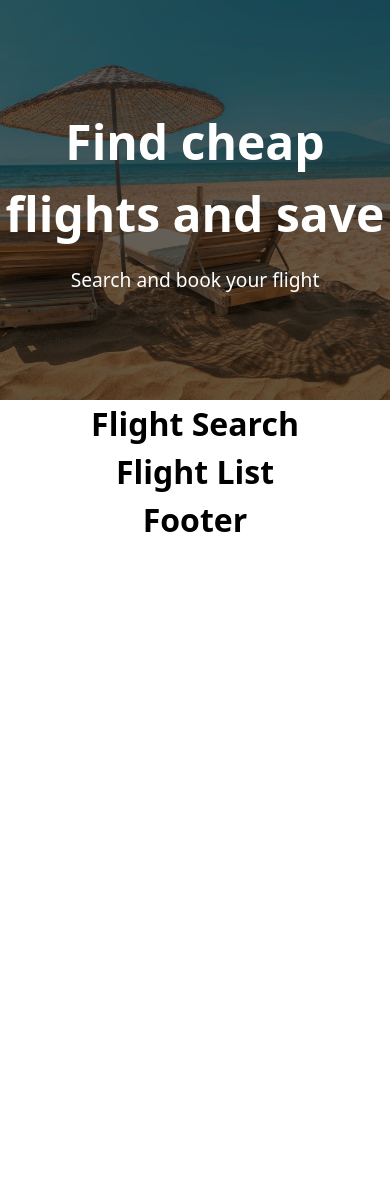
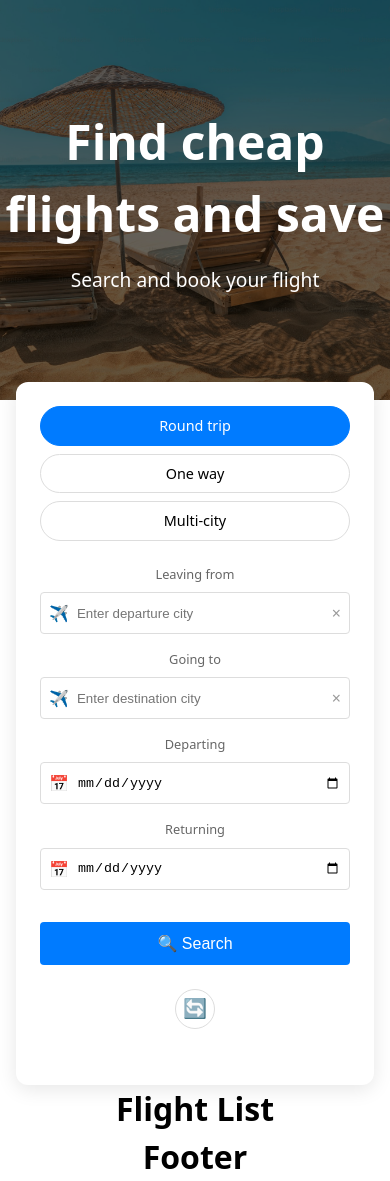
Before and after one commit to HeshamHamshary/FlightHub-Assignment, a React (Vite) app in the folder apps/Frontend/: page / in a window 390 px wide. Before the commit the page ends 844 px from the top, so only its background shows below. Built offline with nearby package versions, Linux system fonts and the light colour scheme.

Commit message:
Started work on FlightSearch component
Added FlightSearch card UI parts. No functionality yet.

```diff
--- a/apps/Frontend/src/App.css
+++ b/apps/Frontend/src/App.css
@@ -63,3 +63,256 @@ html, body {
   z-index: 2;
   position: relative;
 }
+
+/* Flight Search Component Styles */
+.flight-search-container {
+  display: flex;
+  justify-content: center;
+  align-items: flex-start;
+  padding: 0 2rem;
+  margin-top: -100px;
+  position: relative;
+  z-index: 10;
+}
+
+.search-card {
+  background: white;
+  border-radius: 12px;
+  box-shadow: 0 4px 20px rgba(0, 0, 0, 0.1);
+  padding: 2rem;
+  width: 100%;
+  max-width: 1200px;
+  margin-top: 2rem;
+}
+
+/* Navigation tabs */
+.search-tabs {
+  display: flex;
+  gap: 2rem;
+  margin-bottom: 1.5rem;
+  border-bottom: 1px solid #e0e0e0;
+  padding-bottom: 1rem;
+}
+
+.tab {
+  padding: 0.5rem 1rem;
+  cursor: pointer;
+  color: #666;
+  font-weight: 500;
+}
+
+.tab.active {
+  color: #007bff;
+  border-bottom: 2px solid #007bff;
+}
+
+/* Trip type selection */
+.trip-type-section {
+  display: flex;
+  gap: 1rem;
+  margin-bottom: 1.5rem;
+}
+
+.trip-type {
+  padding: 0.5rem 1rem;
+  border: 1px solid #ddd;
+  border-radius: 20px;
+  cursor: pointer;
+  font-size: 0.9rem;
+  background: white;
+}
+
+.trip-type.active {
+  background: #007bff;
+  color: white;
+  border-color: #007bff;
+}
+
+/* Class selection */
+.class-section {
+  margin-bottom: 1.5rem;
+}
+
+.class-selector {
+  padding: 0.5rem 1rem;
+  border: 1px solid #ddd;
+  border-radius: 4px;
+  cursor: pointer;
+  display: inline-block;
+  background: white;
+}
+
+/* Bundle options */
+.bundle-section {
+  display: flex;
+  align-items: center;
+  gap: 1rem;
+  margin-bottom: 1.5rem;
+}
+
+.bundle-button {
+  background: #28a745;
+  color: white;
+  padding: 0.5rem 1rem;
+  border-radius: 20px;
+  cursor: pointer;
+  font-size: 0.9rem;
+}
+
+.bundle-checkbox {
+  display: flex;
+  align-items: center;
+  gap: 0.5rem;
+  font-size: 0.9rem;
+}
+
+/* Search form */
+.search-form {
+  display: grid;
+  grid-template-columns: 1fr auto 1fr 1fr 1fr auto;
+  gap: 1rem;
+  align-items: end;
+  margin-bottom: 1.5rem;
+  background: white;
+}
+
+.form-field {
+  display: flex;
+  flex-direction: column;
+  gap: 0.5rem;
+  background: white;
+}
+
+.form-field label {
+  font-size: 0.8rem;
+  color: #666;
+  font-weight: 500;
+}
+
+.input-container {
+  position: relative;
+  display: flex;
+  align-items: center;
+  border: 1px solid #ddd;
+  border-radius: 4px;
+  padding: 0.5rem;
+  background: white;
+}
+
+.input-container input {
+  border: none;
+  outline: none;
+  flex: 1;
+  margin-left: 0.5rem;
+  background: transparent;
+  color: black;
+}
+
+.icon {
+  font-size: 1rem;
+}
+
+.clear-icon {
+  cursor: pointer;
+  color: #999;
+  margin-left: 0.5rem;
+}
+
+.swap-button {
+  display: flex;
+  align-items: center;
+  justify-content: center;
+  width: 40px;
+  height: 40px;
+  border: 1px solid #ddd;
+  border-radius: 50%;
+  cursor: pointer;
+  background: white;
+  font-size: 1.2rem;
+}
+
+.search-button-container {
+  display: flex;
+  align-items: end;
+}
+
+.search-button {
+  background: #007bff;
+  color: white;
+  border: none;
+  padding: 0.75rem 2rem;
+  border-radius: 4px;
+  cursor: pointer;
+  font-size: 1rem;
+  font-weight: 500;
+}
+
+.search-button:hover {
+  background: #0056b3;
+}
+
+/* Bottom checkbox */
+.bottom-checkbox {
+  display: flex;
+  align-items: center;
+  gap: 0.5rem;
+  font-size: 0.9rem;
+  color: #666;
+}
+
+/* Responsiveness */
+@media (max-width: 1104px) {
+  .flight-search-container {
+    padding: 0 1rem;
+    margin-top: -50px;
+  }
+
+  .search-card {
+    padding: 1.5rem;
+  }
+
+  /* Trip type selection - stack vertically */
+  .trip-type-section {
+    flex-direction: column;
+    align-items: stretch;
+    gap: 0.5rem;
+  }
+
+  .trip-type {
+    text-align: center;
+  }
+
+  /* Search form - stack vertically */
+  .search-form {
+    display: flex;
+    flex-direction: column;
+    gap: 1rem;
+    align-items: stretch;
+  }
+
+  /* Form fields take full width */
+  .form-field {
+    width: 100%;
+  }
+
+  .input-container {
+    width: 100%;
+  }
+
+  /* Swap button - center it between from/to fields */
+  .swap-button {
+    order: 2;
+    align-self: center;
+    margin: 0.5rem 0;
+  }
+
+  /* Search button - full width */
+  .search-button-container {
+    width: 100%;
+  }
+
+  .search-button {
+    width: 100%;
+    margin-top: 1rem;
+  }
+}
--- a/apps/Frontend/src/components/FlightSearch.tsx
+++ b/apps/Frontend/src/components/FlightSearch.tsx
@@ -1,10 +1,70 @@
 
 
 function FlightSearch() {
+  return (
+    <div className="flight-search-container">
+      {/* Main search card */}
+      <div className="search-card">
 
-  return (
-    <div>
-      <h1>Flight Search</h1>
+        {/* Trip type selection */}
+        <div className="trip-type-section">
+          <div className="trip-type active">Round trip</div>
+          <div className="trip-type">One way</div>
+          <div className="trip-type">Multi-city</div>
+        </div>
+
+        {/* Flight search form */}
+        <div className="search-form">
+          {/* From field */}
+          <div className="form-field">
+            <label>Leaving from</label>
+            <div className="input-container">
+              <span className="icon">✈️</span>
+              <input type="text" placeholder="Enter departure city" />
+              <span className="clear-icon">×</span>
+            </div>
+          </div>
+
+          {/* Swap button */}
+          <div className="swap-button">🔄</div>
+
+          {/* To field */}
+          <div className="form-field">
+            <label>Going to</label>
+            <div className="input-container">
+              <span className="icon">✈️</span>
+              <input type="text" placeholder="Enter destination city" />
+              <span className="clear-icon">×</span>
+            </div>
+          </div>
+
+          {/* Departure date */}
+          <div className="form-field">
+            <label>Departing</label>
+            <div className="input-container">
+              <span className="icon">📅</span>
+              <input type="date" />
+            </div>
+          </div>
+
+          {/* Return date */}
+          <div className="form-field">
+            <label>Returning</label>
+            <div className="input-container">
+              <span className="icon">📅</span>
+              <input type="date" />
+            </div>
+          </div>
+
+          {/* Search button */}
+          <div className="search-button-container">
+            <button className="search-button">
+              🔍 Search
+            </button>
+          </div>
+        </div>
+
+      </div>
     </div>
   )
 }
```
